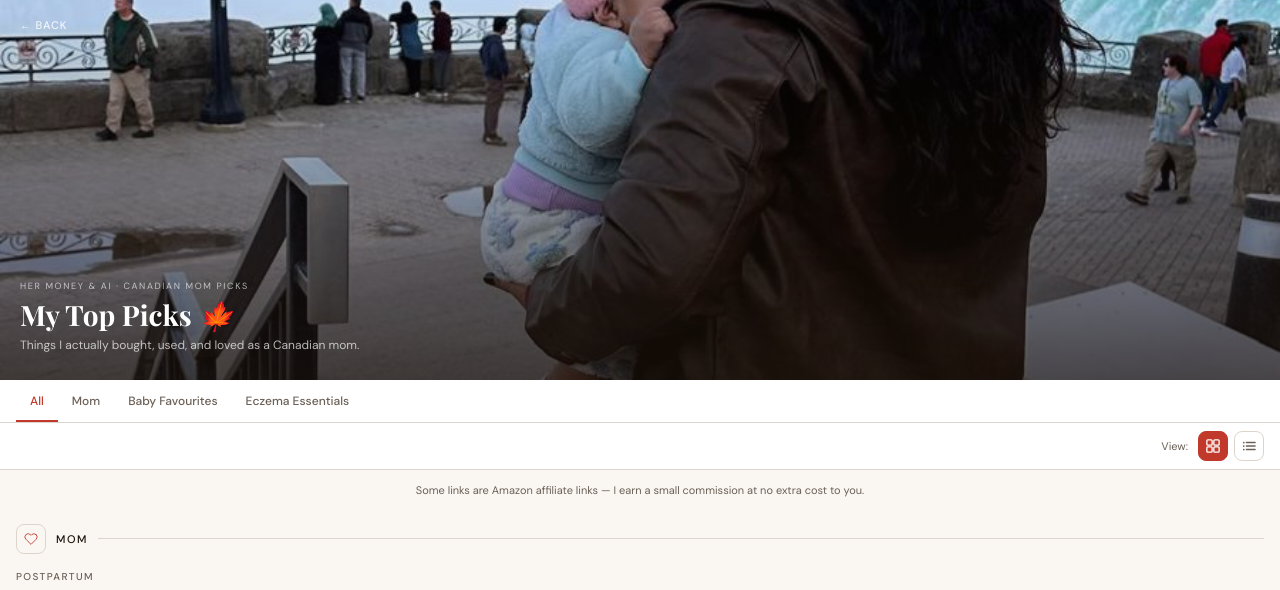
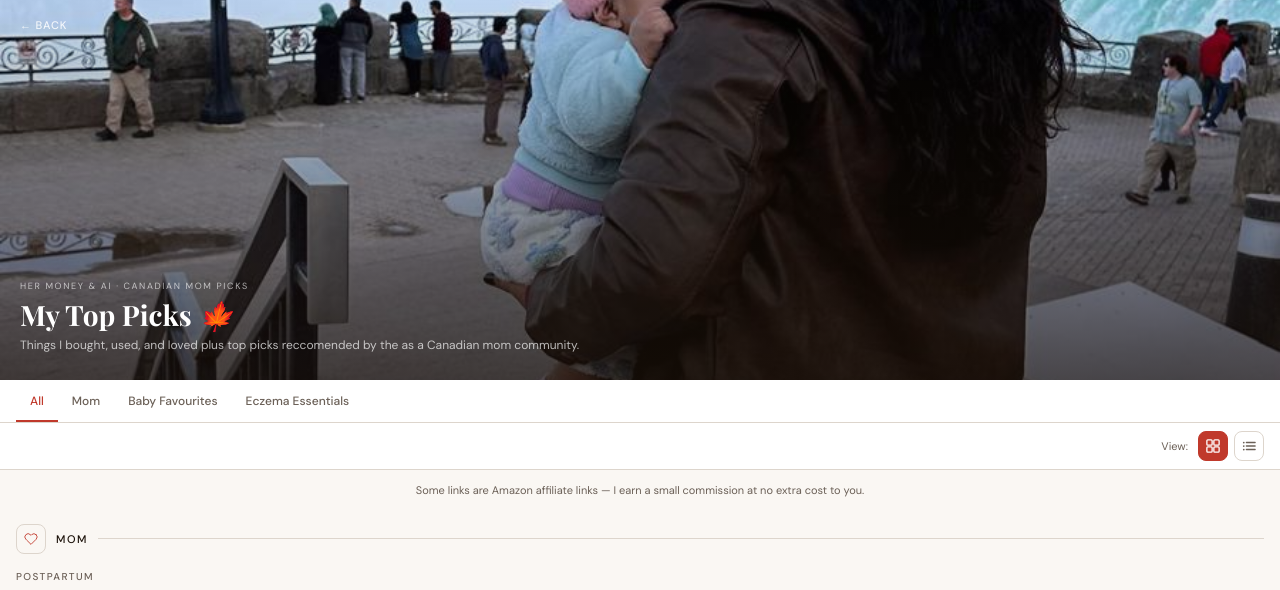
Before and after one commit to hermoneyandai/hermoneyandai, a plain HTML site: page picks.html in a window 1280 px wide. Shown: the top 590 px of the page. Drawn offline with nearby package versions, Linux system fonts and the light colour scheme; a web font is replaced by a local one.

Commit message:
Update picks.html

```diff
--- a/picks.html
+++ b/picks.html
@@ -164,7 +164,7 @@ body { font-family: 'DM Sans', sans-serif; background: var(--linen); color: var(
   <div class="hero-content">
     <div class="hero-eyebrow">Her Money & AI · Canadian Mom Picks</div>
     <div class="hero-title">My Top Picks <em>🍁</em></div>
-    <div class="hero-sub">Things I actually bought, used, and loved as a Canadian mom.</div>
+    <div class="hero-sub">Things I bought, used, and loved plus top picks reccomended by the as a Canadian mom community.</div>
   </div>
 </div>
 
```
